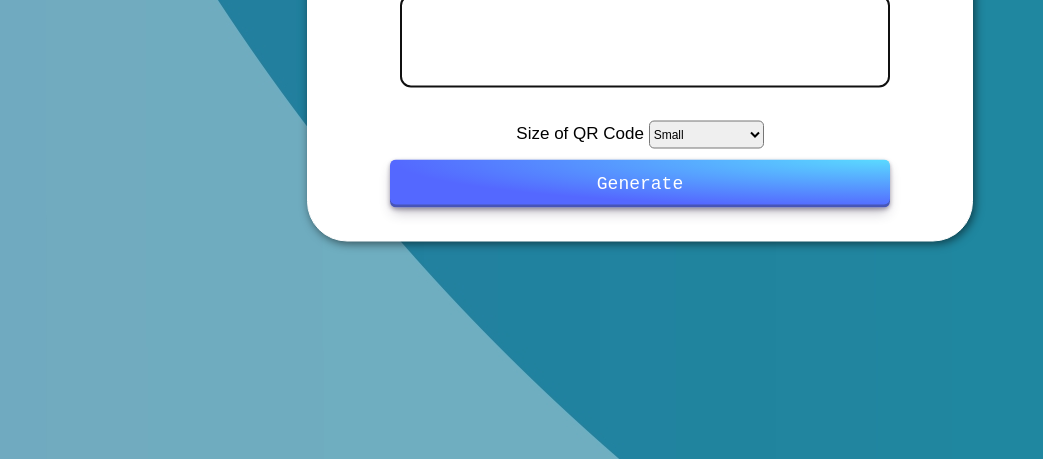
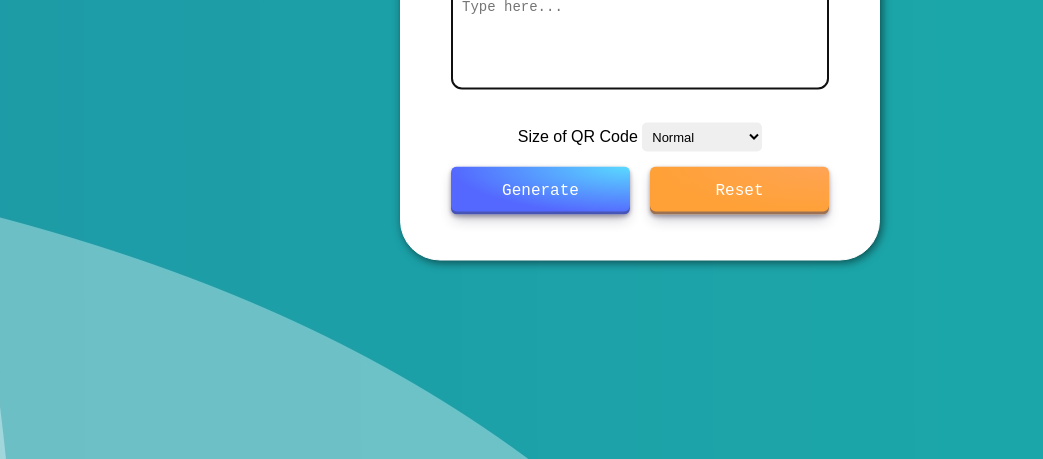
Before and after one commit to Iamanajaz/Qr-Code-Generator, a plain HTML site: page index.html in a window 1280 px wide. Shown: the part 341-800 px from the top of the page, without its empty margins (0-1043 px from the left). Drawn offline with nearby package versions, Linux system fonts and the light colour scheme; a web font is replaced by a local one.

Commit message:
reset button added

```diff
--- a/index.html
+++ b/index.html
@@ -1,38 +1,48 @@
 <!DOCTYPE html>
 <html lang="en">
+
 <head>
     <meta charset="UTF-8">
     <meta name="viewport" content="width=device-width, initial-scale=1.0">
     <title>Qr Code </title>
     <link rel="preconnect" href="https://fonts.googleapis.com">
     <link rel="preconnect" href="https://fonts.gstatic.com" crossorigin>
-    <link href="https://fonts.googleapis.com/css2?family=Playfair+Display:ital,wght@0,400..900;1,400..900&display=swap" rel="stylesheet">
+    <link href="https://fonts.googleapis.com/css2?family=Playfair+Display:ital,wght@0,400..900;1,400..900&display=swap"
+        rel="stylesheet">
 </head>
 <link rel="stylesheet" href="style.css">
 <script src="script.js"></script>
+
 <body>
     <div class="container">
         <h1>Qr Code <br> Generator</h1>
         <div class="datainput">
-            <textarea autofocus name="inputdata" rows="5" id="data" required> </textarea>
+            <textarea autofocus name="inputdata" rows="5" id="data" placeholder="Type here..."></textarea>
         </div>
 
         <br>
         <div class="sizesection">
             <label for="imgsize">Size of QR Code</label>
             <select name="imgsize" id="size">
-            <option value="100x100" selected>Small</option>
-            <option value="150x150">Normal</option>
-            <option value="200x200">Average</option>
-            <option value="250x250"> Maximum</option>
+                <option value="100x100">Small</option>
+                <option value="150x150" selected>Normal</option>
+                <option value="180x180">Average</option>
+                <option value="230x230"> Maximum</option>
             </select>
         </div>
 
-       <div class="setbutton"> <button id="gbutton" onclick="go()" >Generate</button></div>
+        <div class="setbutton"> <button id="gbutton" class="generate" onclick="go()">Generate</button>
+            <button id="gbutton" class="reset" onclick="reset()">Reset</button>
+        </div>
 
 
-       <div id="imgbox"> <center><img src="" id="qrimg"></center></div>
+        <div id="imgbox"> <img src="" id="qrimg"></div>
+
     </div>
 
+
+
+    <!-- site is under maintenance -->
 </body>
+
 </html>
--- a/script.js
+++ b/script.js
@@ -1,14 +1,32 @@
-function go() {
-    const data = document.getElementById("data");
-    const size = document.getElementById("size");
-    const qrimg = document.getElementById("qrimg");
+// let qrbox = document.getElementById("imgbox");
+// let qrimg = document.getElementById("qrimg");
+// let qrtext = document.getElementById("data");
+// let ze = document.getElementById("size");
 
-    const dataval = data.value.trim();
-    if (dataval) {
-        qrimg.src = "https://api.qrserver.com/v1/create-qr-code/?size=" + size.value + "&data=" + encodeURIComponent(dataval);
-        console.log("Input text:", dataval);
-        console.log("Size of QR image:", size.value);
-    } else {
-        alert("Please enter text to generate a QR code!");
+
+// function go(){
+//     document.getElementById("qrimg").src="https://api.qrserver.com/v1/create-qr-code/?size="+size.value+"&data="+data.value;
+//     console.log("Input text:",data.value);
+//     console.log("Size of Qr image:",size.value);
+// }
+
+
+
+function go(){
+
+    let dataval=data.value;
+    if(dataval != NaN && dataval.trim() != ""){
+       document.getElementById("qrimg").src="https://api.qrserver.com/v1/create-qr-code/?size="+size.value+"&data="+dataval;
+        console.log("Input text:",dataval);
+        console.log("Size of Qr image:",size.value);
+    }
+    else{
+        alert("Text box is empty");
     }
 }
+
+function reset(){
+    document.getElementById("qrimg").src="";
+    data.value="";
+    size.value="150x150";
+}
--- a/style.css
+++ b/style.css
@@ -1,162 +1,151 @@
+/* Reset */
 * {
-  margin: 0px;
-  padding: 0px;
+  margin: 0;
+  padding: 0;
+  box-sizing: border-box;
 }
 
+/* Body */
 body {
-  /* background-image: url("728.svg"); */
-  background-image: url("bg1.jpg");
-  /* background-attachment: fixed; */
-  background-repeat: no-repeat, repeat;
-  background-color: #cccccc;
-
+  background: #cccccc url("bg1.jpg") no-repeat center;
+  font-family: sans-serif;
 }
 
-
+/* Container */
 .container {
-  border: 1px solid white;
   position: absolute;
   top: 50%;
   left: 50%;
   transform: translate(-50%, -50%);
-  width: 50%;
-  max-width: 500px;
+
+  width: 90%;
+  max-width: 30rem;
+  min-height: 20rem;
+
+  background-color: #fff;
   border-radius: 40px;
-  background-color: #fff;
-  padding: 40px 30px;
-  box-shadow: 2px 2px 10px rgba(0, 0, 0, 0.548);
+  border: 1px solid #fff;
+  padding: 20px;
+
+  box-shadow: 2px 2px 10px rgba(0, 0, 0, 0.55);
 }
 
+/* Heading */
 .container h1 {
-  /* line-height: 50px; */
-  font-size: 40px;
-  padding-bottom: 20px;
-
+  font-size: 36px;
   font-weight: 800;
   text-align: center;
+  margin-bottom: 15px;
   font-family: "Playfair Display", serif;
-  font-optical-sizing: auto;
-  font-style: normal;
 }
 
+/* Input section */
 .container .datainput {
-  padding: 10px 0px 10px 10px;
-  font-size: 20px;
+  padding: 10px 0;
+  font-size: 18px;
 }
 
 .container #data {
   width: 100%;
-  font-size: 13px;
+  font-size: 14px;
   border: 1px solid #888;
-  /* font-size:large; */
-  padding: 8px 0px 8px 10px;
+  padding: 10px;
+  border-radius: 10px;
   resize: none;
-  overflow: hidden;
-  border-radius: 10px;
-  box-sizing: border-box;
+}
+
+/* Size section */
+.sizesection {
+  text-align: center;
+  font-size: 16px;
+  padding-bottom: 15px;
 }
 
 
-.sizesection {
-  /* margin: auto; */
-  /* align-items: center; */
-  text-align: center;
-  font-family: sans-serif;
-  font-size: 17px;
-  padding-bottom: 18px;
+
+select {
+  border: none;
 }
 
 #size {
-  width: 115px;
-  padding: 5px 0px;
-  font-weight: 400;
-  font-size: 12px;
-}
-
-select {
+  width: 120px;
+  padding: 6px;
+  font-size: 13px;
   border-radius: 5px;
 }
 
-
-/* CSS */
-.container #gbutton {
-
-  width: 100%;
-  align-items: center;
-  appearance: none;
-  background-image: radial-gradient(100% 100% at 100% 0, #5adaff 0, #5468ff 100%);
-  border: 0;
-  border-radius: 6px;
-  box-shadow: rgba(45, 35, 66, .4) 0 2px 4px, rgba(45, 35, 66, .3) 0 7px 13px -3px, rgba(58, 65, 111, .5) 0 -3px 0 inset;
-  box-sizing: border-box;
-  color: #fff;
-  cursor: pointer;
-  display: inline-flex;
-  font-family: "JetBrains Mono", monospace;
-  height: 48px;
+.setbutton {
+  display: flex;
   justify-content: center;
-  line-height: 1;
-  list-style: none;
-  overflow: hidden;
-  padding-left: 16px;
-  padding-right: 16px;
-  position: relative;
-  text-align: left;
-  text-decoration: none;
-  transition: box-shadow .15s, transform .15s;
-  user-select: none;
-  -webkit-user-select: none;
-  touch-action: manipulation;
-  white-space: nowrap;
-  will-change: box-shadow, transform;
-  font-size: 18px;
+  gap: 20px;
 }
 
-.container #gbutton:focus {
-  box-shadow: #3c4fe0 0 0 0 1.5px inset, rgba(45, 35, 66, .4) 0 2px 4px, rgba(45, 35, 66, .3) 0 7px 13px -3px, #3c4fe0 0 -3px 0 inset;
+/* Button */
+#gbutton {
+  width: 100%;
+  height: 48px;
+
+  display: flex;
+  justify-content: center;
+  align-items: center;
+
+  border: none;
+  border-radius: 6px;
+  color: #fff;
+  font-size: 16px;
+  font-family: "JetBrains Mono", monospace;
+
+  cursor: pointer;
+
+  box-shadow: rgba(45, 35, 66, .4) 0 2px 4px,
+    rgba(45, 35, 66, .3) 0 7px 13px -3px,
+    rgba(58, 65, 111, .5) 0 -3px 0 inset;
+
+  transition: all 0.2s ease;
 }
 
-.container #gbutton:hover {
-  box-shadow: rgba(45, 35, 66, .4) 0 4px 8px, rgba(45, 35, 66, .3) 0 7px 13px -3px, #3c4fe0 0 -3px 0 inset;
+#gbutton:hover {
   transform: translateY(-2px);
 }
 
-.container #gbutton:active {
-  box-shadow: #3c4fe0 0 3px 7px inset;
+#gbutton:active {
   transform: translateY(2px);
 }
 
-#imgbox {
-  margin-top: 5%;
+.reset {
+  background-image: radial-gradient(100% 100% at 100% 0, #ffa454, #ffa136);
 }
 
-@media screen and (min-width: 320px) {
+.generate {
+  background-image: radial-gradient(100% 100% at 100% 0, #5adaff, #5468ff);
+
+}
+
+/* Image box */
+#imgbox {
+  margin-top: 20px;
+  display: flex;
+  justify-content: center;
+
+}
+
+/* Responsive */
+@media (min-width: 320px) {
+  .container {
+    padding: 15px;
+  }
 
   .container h1 {
-
-    font-size: 32px;
-    padding-bottom: 1px;
-
-  }
-
-  .sizesection {
-    padding-bottom: 11px;
+    font-size: 28px;
   }
 
   #imgbox {
-    margin-top: 3%;
-  }
-
-  .container {
-    margin-top: 10px;
-    padding: 15px 55px;
-
+    margin-top: 15px;
   }
 }
 
-@media screen and (min-width: 800px) {
+@media (min-width: 800px) {
   .container {
-    /* margin-top: 85px; */
-    padding: 0px 82px;
+    padding: 30px 50px;
   }
 }
```
